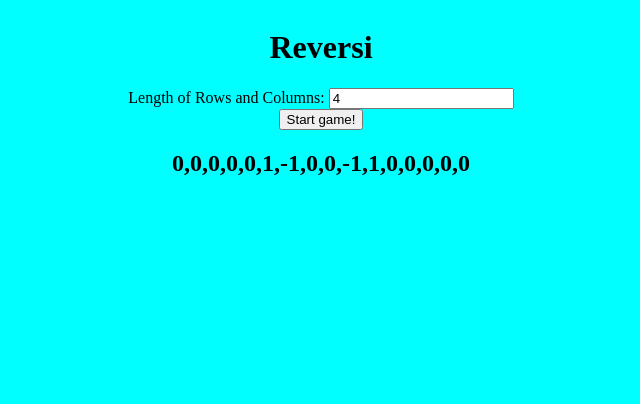
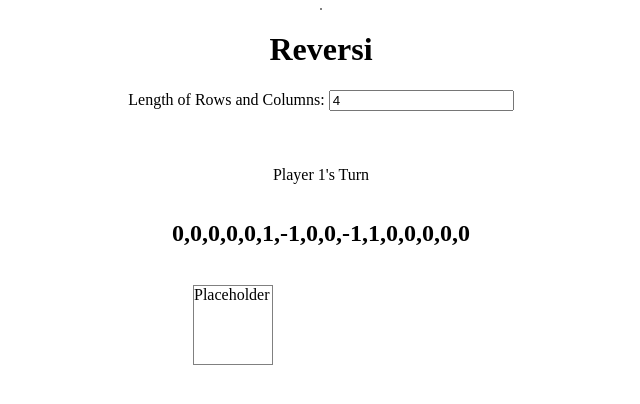
Before and after one commit to genotabby/publicProjects, a website built with Vite: page reversi/index.html in a window 1280 px wide. Both pictures are taken after a click on the button "Start game!". Shown: the whole page, without its empty margins (319-959 px from the left). Built offline with nearby package versions, Linux system fonts and the light colour scheme.

Commit message:
Adding render functions

```diff
--- a/reversi/index.html
+++ b/reversi/index.html
@@ -14,8 +14,19 @@
       Length of Rows and Columns:
       <input name="inputLength" id="inputLength" type="number" value="4" />
     </label>
+    <br />
     <button id="startButton">Start game!</button>
+    <p class="msgEl">Player 1's turn</p>
     <h2 class="board">Board</h2>
+
+    <br />
+    <section id="board">
+      <div id="game"></div>
+
+      <!-- <div id="c0r2"></div>
+      <div id="c1r2"></div>
+      <div id="c2r2"></div> -->
+    </section>
     <script defer type="module" src="/main.js"></script>
   </body>
 </html>
--- a/reversi/main.js
+++ b/reversi/main.js
@@ -4,20 +4,29 @@
 // import viteLogo from "/vite.svg";
 // import { setupCounter } from "./counter.js";
 const boardEl = document.querySelector(".board");
+const msgEl = document.querySelector(".msgEl");
+const COLORS = {
+  0: "white",
+  1: "green",
+  "-1": "black",
+};
 
 /*----- state variables -----*/
-let startingBoard = [];
+let board = [];
+let turn; // 1 or -1
+let winner = null; //null = no winner; 1 or -1 = winner; 'T' = Tie
+let startedGame = null;
 /*----- cached elements  -----*/
 
-const button = document.querySelector("#startButton");
+const startButton = document.querySelector("#startButton");
 
 /*----- event listeners -----*/
 
 function init() {
-  button.addEventListener("click", initBoard);
+  startButton.addEventListener("click", initBoard);
   render();
   // const startingBoard = initBoard();
-  console.log("Starting board", startingBoard);
+  console.log("Starting board", board);
 }
 
 /*----- functions -----*/
@@ -26,32 +35,83 @@ function initBoard() {
   let length = inputLength;
   let row = length;
   let column = length;
-  const board = [];
+  const startingBoard = [];
   for (let i = 0; i < row; i++) {
-    board[i] = [];
+    startingBoard[i] = [];
     // console.log("row", board);
     for (let j = 0; j < column; j++) {
       if (i == length / 2 && j == length / 2) {
-        board[i][j] = 1;
-        board[i - 1][j - 1] = 1;
-        board[i - 1][j] = -1;
-        board[i][j - 1] = -1;
+        startingBoard[i][j] = 1;
+        startingBoard[i - 1][j - 1] = 1;
+        startingBoard[i - 1][j] = -1;
+        startingBoard[i][j - 1] = -1;
       } else {
-        board[i][j] = 0;
+        startingBoard[i][j] = 0;
       }
     }
   }
-  console.log("board", board);
-  startingBoard = board;
+  turn = 1;
+  winner = null;
+  startedGame = true;
+  console.log("turn", turn);
+  console.log("Init board", startingBoard);
+  board = startingBoard;
   render();
-}
-function renderBoard() {
-  console.log("rebder");
-  boardEl.innerHTML = startingBoard;
 }
 
 function render() {
   renderBoard();
+  renderMessage();
+  renderControls();
+}
+
+// const renderBoard = () => {
+function renderBoard() {
+  // console.log("renderBoard", board.length);
+  const div = document.querySelector("#game");
+  div.innerHTML = "Placeholder"; //? erase everything
+
+  //create the element
+  // const ul = document.createElement("ul");
+  const divGame = document.createElement("div");
+  divGame.innerHTML = "test";
+
+  const button = document.createElement("button");
+  button.innerText = "i";
+
+  for (let i = 0; i < board.length; i++) {
+    // li.innerText = board[i];
+    const li = document.createElement("li");
+    li.innerText = "test";
+    const button = document.createElement("button");
+    button.innerText = i;
+    console.log(i, board[i]);
+  }
+
+  board.forEach(function (colArr, colIdx) {
+    // Iterate over the cells in the cur column (colArr)
+    colArr.forEach(function (cellVal, rowIdx) {
+      // console.log(`c${colIdx}r${rowIdx}`);
+      const cellId = `c${colIdx}r${rowIdx}`;
+      // const cellEl = document.getElementById(".board");
+      // cellEl.style.backgroundColor = COLORS[cellVal];
+    });
+  });
+  boardEl.innerText = board;
+}
+
+function renderMessage() {
+  // msgEl.innerHTML = `<span style="color: ${COLORS[turn]}">${COLORS[
+  msgEl.innerHTML = `Player ${turn}</span>'s Turn`;
+}
+function renderControls() {
+  if (startedGame) {
+    startButton.style.visibility = "hidden";
+    msgEl.style.visibility = "visible";
+  } else {
+    startButton.style.visibility = "visible";
+    msgEl.style.visibility = "hidden";
+  }
 }
 
 init();
--- a/reversi/style2.css
+++ b/reversi/style2.css
@@ -3,5 +3,26 @@ body {
   flex-direction: column;
   justify-content: center;
   align-items: center;
-  background-color: cyan;
+  /* background-color: cyan; */
 }
+
+.board {
+  display: grid;
+  /* grid-template-columns: repeat(3, 10vmin); */
+  /* grid-template-rows: repeat(3, 10vmin);
+  gap: 1vmin;
+  margin-top: 0vmin; */
+}
+#board {
+  display: grid;
+  grid-template-columns: repeat(3, 10vmin);
+  grid-template-rows: repeat(3, 10vmin);
+  gap: 1vmin;
+  margin-top: 0vmin;
+}
+
+div {
+  /* boarder-radius 0% of square, 100% for circle */
+  border-radius: 0%;
+  border: 0.1vmin solid grey;
+}
```
